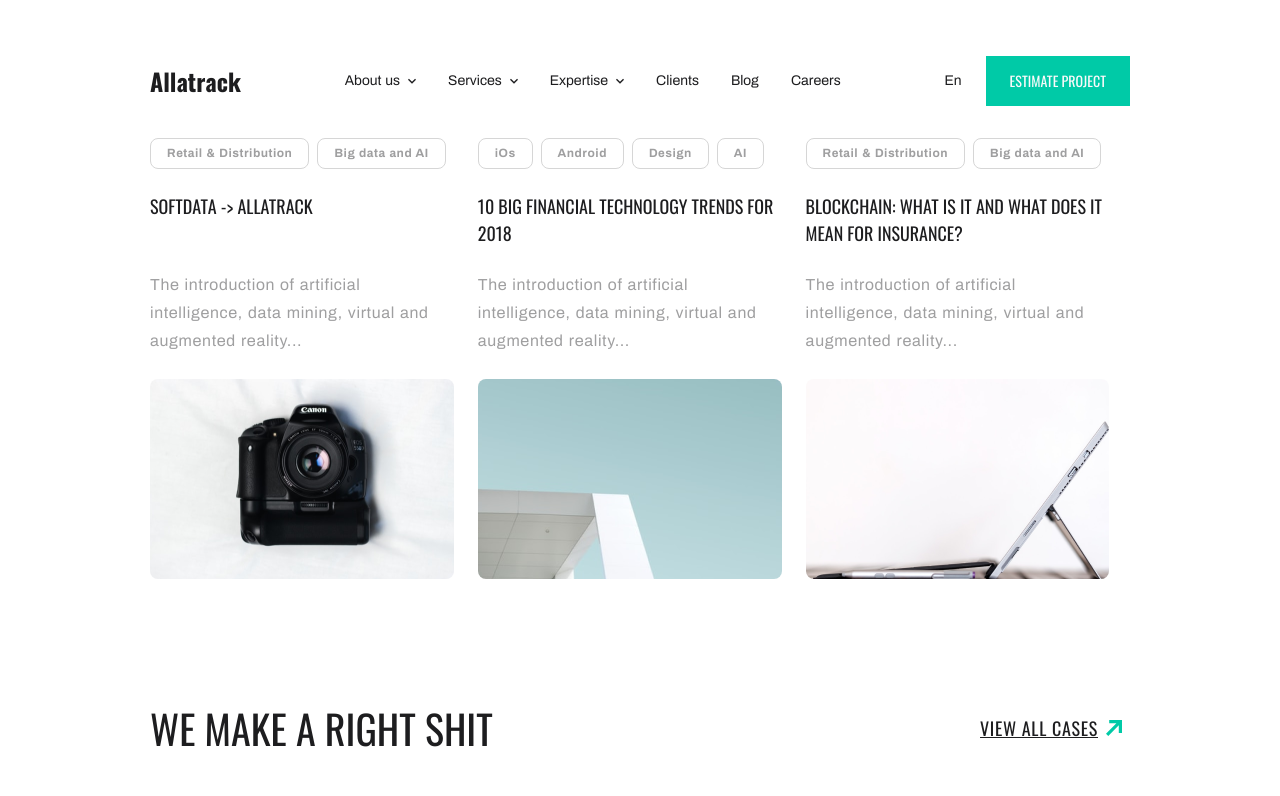
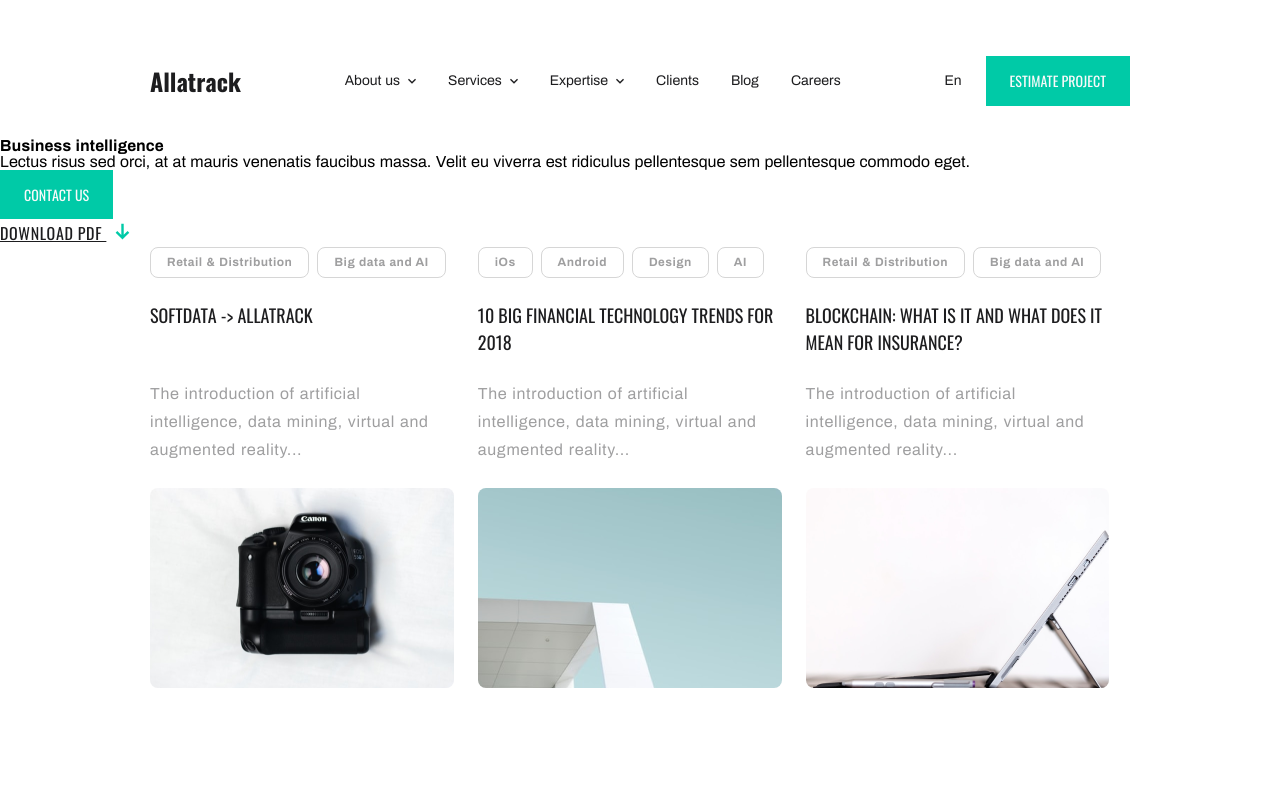
Before and after one commit to katjakaterina1/allatrack, an Angular app: page /expertise-single in a window 1280 px wide. Shown: the top 796 px of the page. Built offline with nearby package versions, Linux system fonts and the light colour scheme; grey boxes are pictures that could not be loaded.

Commit message:
expertise single component development

```diff
--- a/angular.json
+++ b/angular.json
@@ -3,7 +3,7 @@
   "version": 1,
   "newProjectRoot": "projects",
   "projects": {
-    "untitled2": {
+    "allatrack": {
       "projectType": "application",
       "schematics": {
         "@schematics/angular:component": {
@@ -17,7 +17,7 @@
         "build": {
           "builder": "@angular-devkit/build-angular:browser",
           "options": {
-            "outputPath": "dist/untitled2",
+            "outputPath": "dist/allatrack",
             "index": "src/index.html",
             "main": "src/main.ts",
             "polyfills": "src/polyfills.ts",
@@ -66,18 +66,18 @@
         "serve": {
           "builder": "@angular-devkit/build-angular:dev-server",
           "options": {
-            "browserTarget": "untitled2:build"
+            "browserTarget": "allatrack:build"
           },
           "configurations": {
             "production": {
-              "browserTarget": "untitled2:build:production"
+              "browserTarget": "allatrack:build:production"
             }
           }
         },
         "extract-i18n": {
           "builder": "@angular-devkit/build-angular:extract-i18n",
           "options": {
-            "browserTarget": "untitled2:build"
+            "browserTarget": "allatrack:build"
           }
         },
         "test": {
@@ -114,18 +114,18 @@
           "builder": "@angular-devkit/build-angular:protractor",
           "options": {
             "protractorConfig": "e2e/protractor.conf.js",
-            "devServerTarget": "untitled2:serve"
+            "devServerTarget": "allatrack:serve"
           },
           "configurations": {
             "production": {
-              "devServerTarget": "untitled2:serve:production"
+              "devServerTarget": "allatrack:serve:production"
             }
           }
         }
       }
     }
   },
-  "defaultProject": "untitled2",
+  "defaultProject": "allatrack",
   "cli": {
     "analytics": false
   }
--- a/src/app/components/usr/usr-expertise-single/usr-expertise-single.component.html
+++ b/src/app/components/usr/usr-expertise-single/usr-expertise-single.component.html
@@ -1,2 +1,20 @@
+<section class="expertise">
+  <div class="circle"></div>
+  <div class="container">
+    <h1>
+      Business intelligence
+    </h1>
+    <p>Lectus risus sed orci, at at mauris venenatis faucibus massa. Velit eu viverra est ridiculus pellentesque sem pellentesque commodo eget.</p>
+    <div class="expertise__buttons">
+      <button class="green-btn">Contact us</button>
+      <a href="" class="link">
+        Download pdf
+        <svg width="17" height="18" viewBox="0 0 17 18" fill="none" xmlns="http://www.w3.org/2000/svg">
+          <path fill-rule="evenodd" clip-rule="evenodd" d="M6.77351 15.7735L1.63834 10.6383L3.33539 8.94126L7.3336 12.9395L7.28525 1.71467L9.69563 1.72505L9.74336 12.8036L13.5617 8.98527L15.2735 10.697L10.1823 15.7882L10.1824 15.7882L8.4853 17.4853L8.48525 17.4852L6.77351 15.7735Z" fill="#00CAA7"/>
+        </svg>
+      </a>
+    </div>
+  </div>
+</section>
 <app-blog-section></app-blog-section>
 <app-cases></app-cases>
--- a/src/app/components/usr/usr-expertises-list/usr-expertises-list.component.html
+++ b/src/app/components/usr/usr-expertises-list/usr-expertises-list.component.html
@@ -1,4 +1,5 @@
 <section class="expertise">
+  <div class="circle"></div>
   <div class="container">
     <h1>
       Areas of expertise
@@ -14,7 +15,7 @@
       </a>
     </div>
   </div>
-  <img src="/assets/images/expertises-bg.png" alt="">
+<!--  <img src="/assets/images/expertises-bg.png" alt="">-->
 </section>
 <section class="expertise__element">
   <div class="expertise__element_single">
--- a/src/app/components/usr/usr-expertises-list/usr-expertises-list.component.sass
+++ b/src/app/components/usr/usr-expertises-list/usr-expertises-list.component.sass
@@ -1,11 +1,28 @@
 .expertise
   display: flex
   margin: -102px 32px 120px 32px
-  background: linear-gradient(180deg, #E7E8ED 0%, #D9DCE5 62.5%, #D6D9E2 82.81%)
+  background: #EEE9FA
   background-size: contain
   border-radius: 8px
   position: relative
   max-height: 660px
+  overflow: hidden
+  .circle
+    background-image: url("/assets/images/bg.gif")
+    background-repeat: no-repeat
+    background-size: cover
+    opacity: 0.16
+    width: 559px
+    height: 559px
+    border-radius: 100%
+    filter: blur(100px)
+    -webkit-filter: blur(100px)
+    -ms-filter: blur(100px)
+    position: absolute
+    z-index: 10
+    margin: 0 auto
+    top: 140px
+    right: -134px
   .container
     display: flex
     flex-direction: column
```
